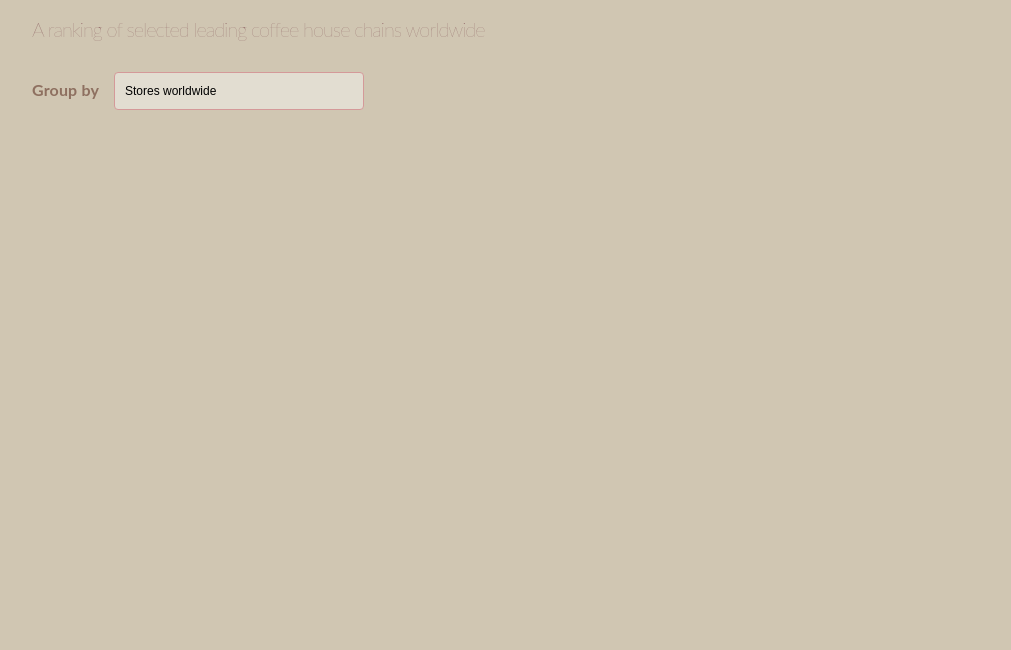
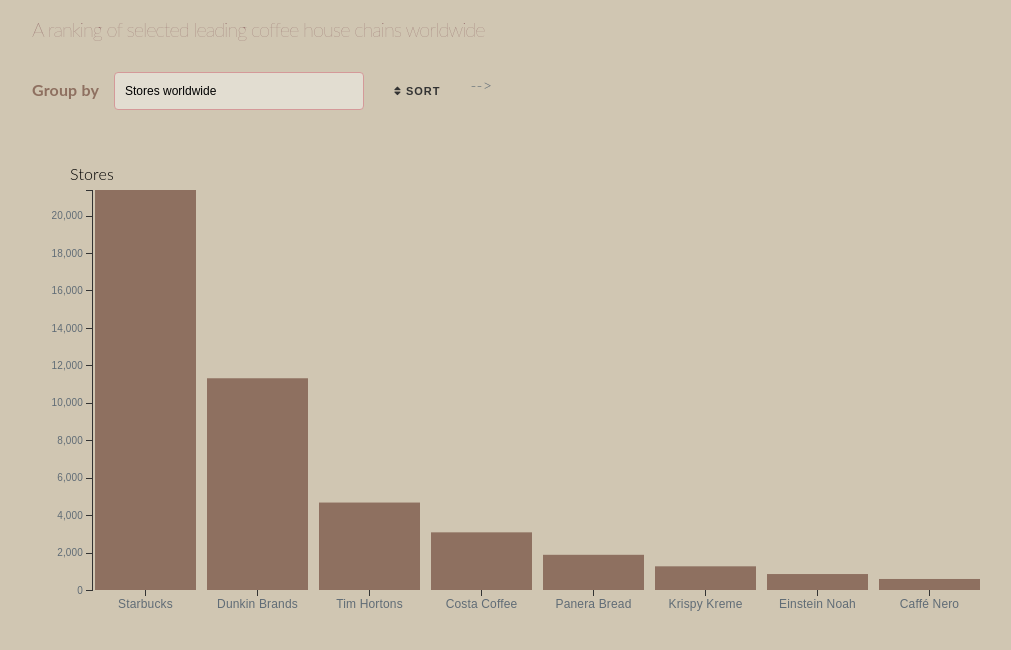
Before and after one commit to Anderz900/lab-5-d3-update-pattern-Anderz900, a plain HTML site: page index.html in a window 1280 px wide. Shown: the part 98-748 px from the top of the page, without its empty margins (68-1079 px from the left). Drawn offline with Linux system fonts and the light colour scheme.

Commit message:
final version

```diff
--- a/index.html
+++ b/index.html
@@ -27,7 +27,7 @@
 				<option value="revenue">Revenue in billion U.S. dollars</option>
 			</select>
 			<!-- Activity IV -->
-			<!-- <button type="button" class="button button-outline" id="change-sorting">
+			<button type="button" class="button button-outline" id="change-sorting">
 				<i class="fas fa-sort"></i> Sort
 			</button> -->
 
--- a/js/main.js
+++ b/js/main.js
@@ -14,16 +14,42 @@
 
 
 // Scales
+
+let y = d3.scaleLinear()
+	.range([height, 0]);
+
+
 let x = d3.scaleBand()
     .rangeRound([0, width])
 	.paddingInner(0.1);
 
-let y = d3.scaleLinear()
-    .range([height, 0]);
-
 // Initialize axes Here
 
+
+let yAxis = d3.axisLeft()
+	.scale(y);
+
+let xAxis = d3.axisBottom()
+	.scale(x);
+
+
+
+
+
 // Initialize SVG axes groups here
+
+let yAxisG = svg.append('g')
+	.attr('class', 'y-axis axis')
+let xAxisG = svg.append('g')
+	.attr('class', 'x-axis axis')
+
+
+let title = svg.append('text')
+	.attr("class", "title")
+	.attr('x', 0)
+	.attr('y', -10)
+	.attr("text-anchor", "middle");
+
 
 // Initialize data
 let data = null;// global variable
@@ -40,27 +66,95 @@
 	updateVisualization();
 
 });
-// Add Event Listener (ranking type)
+
+
 
 // Add Event listener (reverse sort order)
 
+
+let clickz = false;
+
+d3.select('#change-sorting')
+	.on('click', function(){
+		clickz = !clickz;
+		updateVisualization();
+	})
+
+// Add Event Listener (ranking type)
+
+
+d3.select ("#ranking-type")
+	.on("change", function(){
+	updateVisualization();
+
+});
 // Render visualization
+
+
 function updateVisualization() {
-	console.log('updateVisualization', data);
-	// Get the selected ranking option
 
+
+	let valz = document.querySelector('#ranking-type');
+
+
+	valz = valz.options[valz.selectedIndex].value;
 	// Sort data
+if (clickz == false){
+	data.sort(function(a,b){ return b[valz] - a[valz];})
+}
+else{
+	data.sort(function(a,b){ return a[valz] - b[valz];})
+
+}
+
+	// Data join
+
+
+let barz = svg.selectAll('.bar')
+	.data(data, function(d){return d.company});
+
 
 	// Update scale domains
 
-	// Data join
+y.domain([0,d3.max(data.map(function(d){return d[valz]}))]);
+x.domain(data.map(d=>d.company));
 
-	// Enter
+barz.enter()
+	.append('rect')
+	.attr('class', 'bar')
+	.attr('y', height)
+	.attr('height', 1)
+	.merge(barz)
+	.style('opacity', 0.5)
+	.transition()
+	.duration(1000)
+	.attr('y', function(d){return y(d[valz])})
+	.attr('x', function(d){return x(d.company)})
+	.style('opacity', 1)
+	.attr('width', x.bandwidth())
+	.attr('height', function(d){return height - y(d[valz])});
 
-	// Update
+
 
 	// Exit
 
+if (valz == 'revenue'){title.text('Billions USD');}
+else{title.text('Stores')}
+
 	// Draw Axes
 
+yAxigG = svg.select('.y-axis')
+	.transition()
+	.duration(1000)
+	.call(yAxis);
+
+xAxisG = svg.select('.x-axis')
+	.transition()
+	.duration(1000)
+	.attr("transform", "translate(0," + height + ")")
+	.call(xAxis);
+
+
+
+
 }
```
